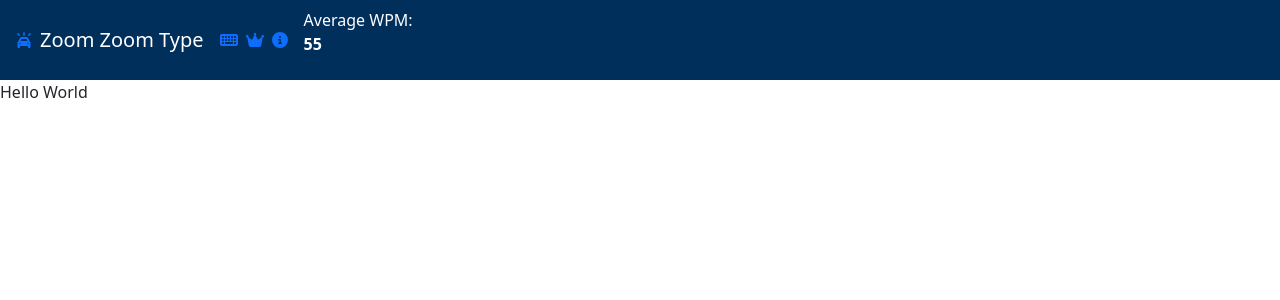
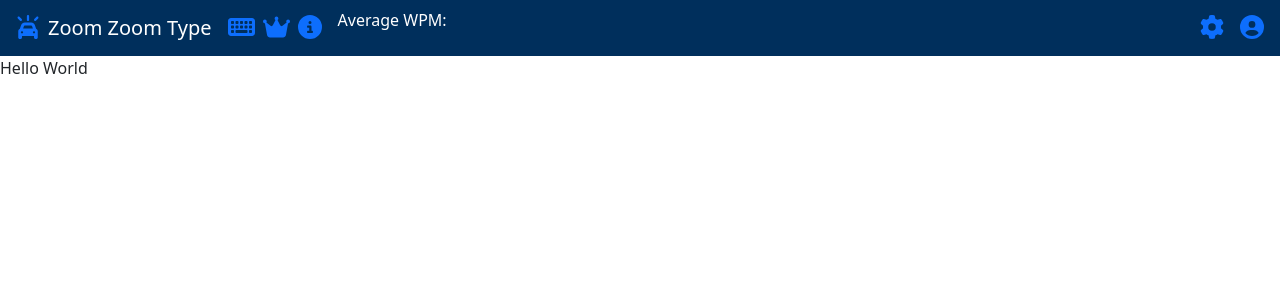
Before and after one commit to eHag-FRU/ZoomZoomType, a React (Vite) app in the folder client/: page / in a window 1280 px wide. Shown: the top 300 px of the page. Built offline with nearby package versions, Linux system fonts and the light colour scheme.

Commit message:
Added some of the icons and having it scale things. Need to fix some of the coloring, but it should be okay

```diff
--- a/client/src/components/NavBar.jsx
+++ b/client/src/components/NavBar.jsx
@@ -12,19 +12,19 @@ const NavBar = () => {
             <div className="d-flex flex-column flex-md-row justify-content-between align-items-start align-items-md-center gap-2">
 
                 <div className="d-flex flex-wrap align-items-center gap-2">
-                    <a className='nav-logo' href='/'><FontAwesomeIcon icon="fa-solid fa-car-on"/></a>
+                    <a className='nav-logo' href='/'><FontAwesomeIcon icon="fa-solid fa-car-on" style={{ fontSize: '1.5em' }}/></a>
                     <h5 className="mb-0 me-2">Zoom Zoom Type</h5>
-                    <a className='nav-anchor-visited nav-anchor-hover' href='/games'><FontAwesomeIcon icon="fa-solid fa-keyboard"/></a>
-                    <a className='nav-anchor-visited nav-anchor-hover' href='/leaderBoard'><FontAwesomeIcon icon="fas fa-crown"/></a>
-                    <a className='nav-anchor-visited nav-anchor-hover' href='/about'><FontAwesomeIcon icon="fas fa-info-circle"/></a>
-                    <span className="ms-2">Average WPM: <strong><p id="highestUserWPM">55</p></strong></span>
+                    <a className='nav-anchor-visited nav-anchor-hover' href='/games'><FontAwesomeIcon icon="fa-solid fa-keyboard" style={{ fontSize: '1.5em' }}/></a>
+                    <a className='nav-anchor-visited nav-anchor-hover' href='/leaderBoard'><FontAwesomeIcon icon="fas fa-crown" style={{ fontSize: '1.5em' }}/></a>
+                    <a className='nav-anchor-visited nav-anchor-hover' href='/about'><FontAwesomeIcon icon="fas fa-info-circle" style={{ fontSize: '1.5em' }}/></a>
+                    <span className="ms-2">Average WPM: <strong><p id="highestUserWPM"></p></strong></span>
                 </div>
 
                 {/* Gap is here */}
 
                 <div className="d-flex align-items-center gap-3 ms-md-3 mt-2 mt-md-0">
-                <i className="fas fa-cog"></i>
-                <a href='/login'><i className="fas fa-user"></i></a>
+                <a className="" href='/settings'><FontAwesomeIcon icon="fas fa-cog" style={{ fontSize: '1.5em' }}/></a>
+                <a className='' href='/login'><FontAwesomeIcon icon="fas fa-circle-user" style={{ fontSize: '1.5em' }}/></a>
                 </div>
 
             </div>
```
